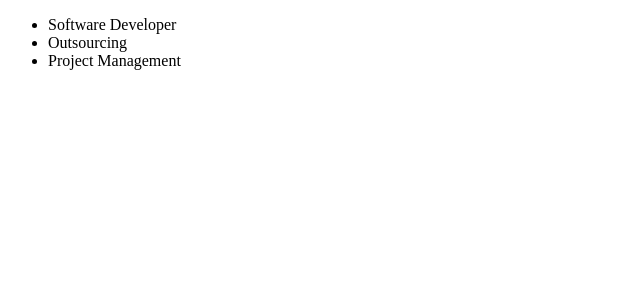
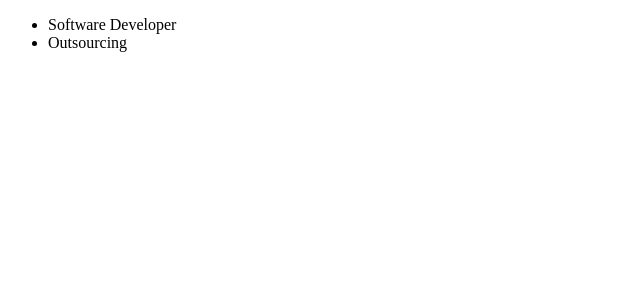
Before and after one commit to alexisvines/demo_angular, an Angular app in the folder acl-demo-angular4/: page / in a window 1280 px wide. Shown: the top 300 px of the page, without its empty margins (0-640 px from the left). Built offline with nearby package versions, Linux system fonts and the light colour scheme.

Commit message:
Directiva ngIF para trabajar condificones en atributos html, una etiqueta no puede contener mas de 2 atributos ng, para esto se usa ng-container

```diff
--- a/acl-demo-angular4/src/app/app.component.html
+++ b/acl-demo-angular4/src/app/app.component.html
@@ -1,4 +1,6 @@
 <!--The content below is only a placeholder and can be replaced.-->
 <ul>
-	<li *ngFor="let area of areas">{{area.nombre}}</li>
+	<ng-container *ngFor="let area of areas">
+		<li *ngIf="area.active">{{area.nombre}} </li>
+	</ng-container>
 </ul>
--- a/acl-demo-angular4/src/app/app.component.ts
+++ b/acl-demo-angular4/src/app/app.component.ts
@@ -9,9 +9,9 @@ import { Component } from '@angular/core';
 export class AppComponent {
   title = 'Acl-Demo-Aplicacion';
   areas:any = [
-  	{nombre: 'Software Developer'},
-  	{nombre: 'Outsourcing'},
-  	{nombre: 'Project Management'},
+  	{active:true, nombre: 'Software Developer'},
+  	{active:true, nombre: 'Outsourcing'},
+  	{active:false, nombre: 'Project Management'},
   ];
 
 
```
